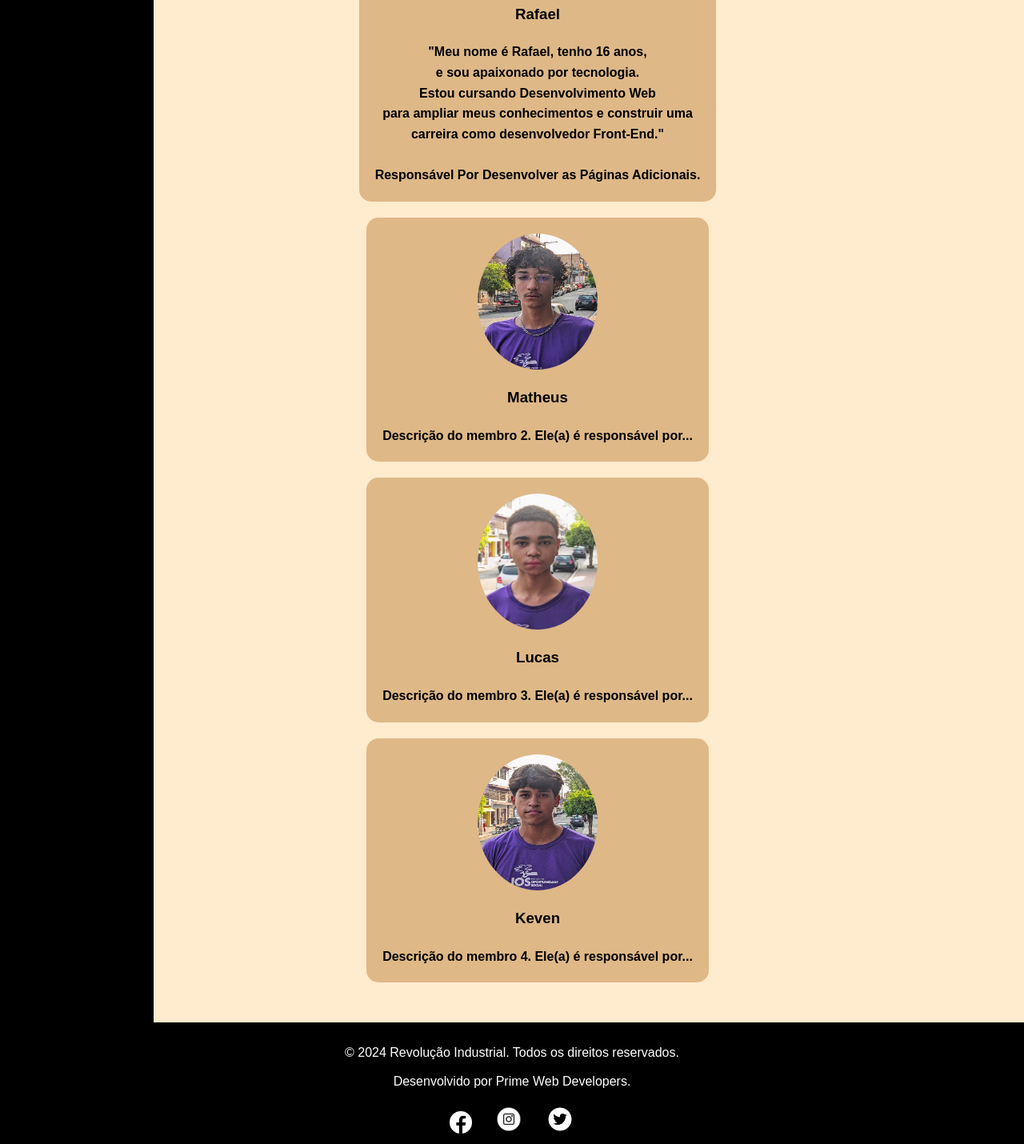
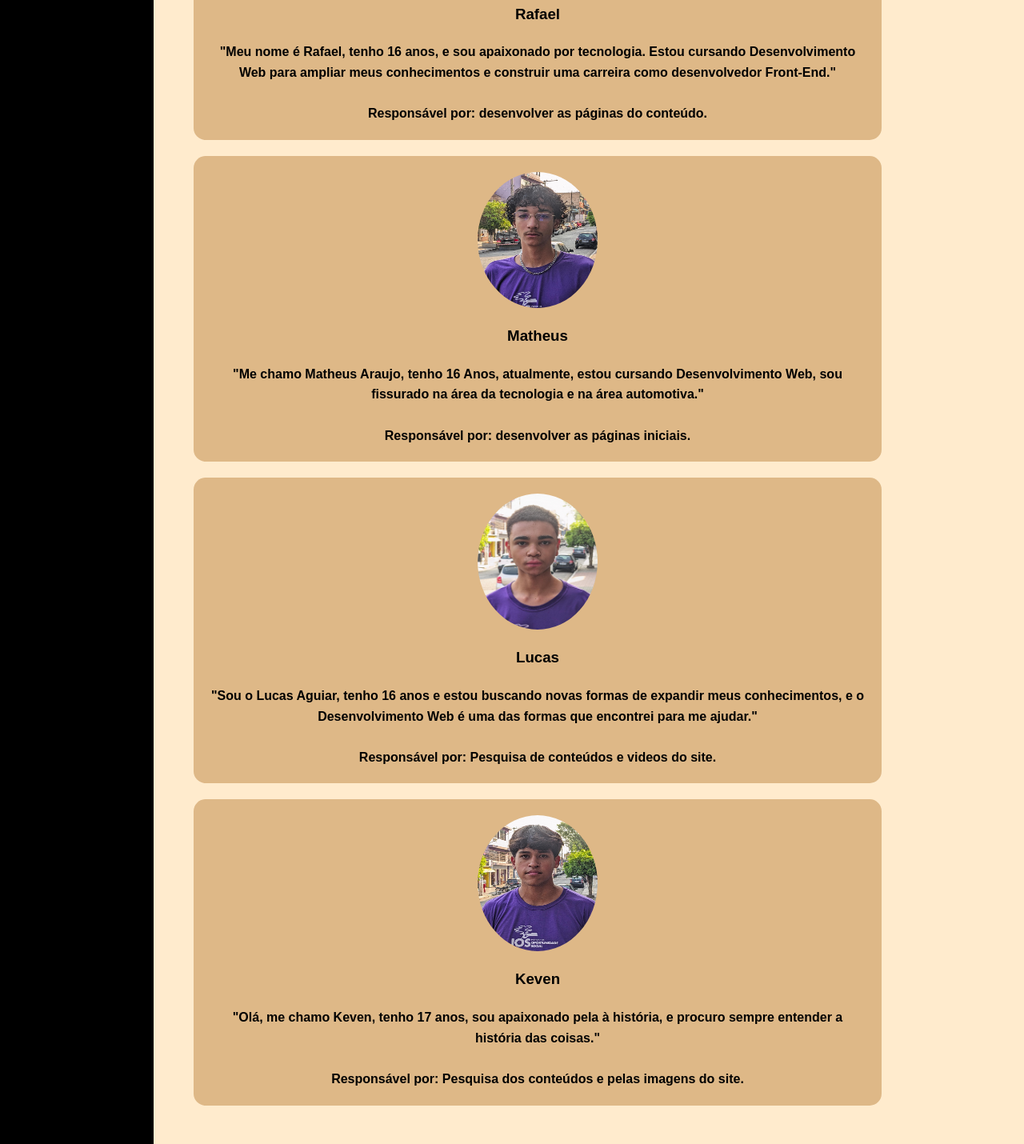
Before and after one commit to RafaelDev-0/Pre-TCC-ios, a plain HTML site: page Página 4/index.html in a window 1280 px wide. Shown: the part 495-1925 px from the top of the page at 80% size. Drawn offline with Linux system fonts and the light colour scheme.

Commit message:
Adição de página

```diff
--- a/Página 4/index.html
+++ b/Página 4/index.html
@@ -19,6 +19,7 @@
         <h5><a href="../Página 2/index.html">2ª FASE »</a></h5>
         <h5><a href="../Página 3/index.html">3ª FASE »</a></h5>
         <h5>SOBRE NÓS »</h5>
+        <h5>ACESSE NOSSO SITE PELO QR CODE »</h5>
         </nav>
     </aside>
         <div class="texto">
@@ -31,22 +32,25 @@
                 <div class="member">
                     <img src="Rafael.jpeg" alt="Rafael">
                     <h3>Rafael</h3>
-                    <p class="mar">"Meu nome é Rafael, tenho 16 anos, <br> e sou apaixonado por tecnologia. <br> Estou cursando Desenvolvimento Web <br>para ampliar meus  conhecimentos e construir uma <br> carreira como   desenvolvedor Front-End." <br> <br>Responsável Por Desenvolver as Páginas Adicionais.</p>
+                    <p class="mar">"Meu nome é Rafael, tenho 16 anos,  e sou apaixonado por tecnologia.  Estou cursando Desenvolvimento Web para ampliar meus  conhecimentos e construir uma carreira como   desenvolvedor Front-End." <br> <br>Responsável por: desenvolver as páginas do conteúdo.</p>
+
                 </div>
                 <div class="member">
-                    <img src="Mathues.jpeg" alt="Matheus">
+                    <img src="Matheus.jpeg" alt="Matheus">
                     <h3>Matheus</h3>
-                    <p class="mar">Descrição do membro 2. Ele(a) é responsável por...</p>
+                    <p class="mar">"Me chamo Matheus Araujo, tenho 16 Anos,  atualmente, estou cursando Desenvolvimento Web, sou fissurado na área da tecnologia e na área automotiva." <br> <br>Responsável por: desenvolver as páginas iniciais. </p>
+
                 </div>
                 <div class="member">
                     <img src="Lucas.jpeg" alt="Lucas">
                     <h3>Lucas</h3>
-                    <p class="mar">Descrição do membro 3. Ele(a) é responsável por...</p>
+                    <p class="mar">"Sou o Lucas Aguiar, tenho 16 anos e estou buscando novas formas de expandir meus conhecimentos, e o Desenvolvimento Web é uma das formas que encontrei para me ajudar." <br> <br>Responsável por: Pesquisa de conteúdos e videos do site.</p>
                 </div>
                 <div class="member">
                     <img src="Keven.jpeg" alt="Keven">
                     <h3>Keven</h3>
-                    <p class="mar">Descrição do membro 4. Ele(a) é responsável por...</p>
+                    <p class="mar">"Olá, me chamo Keven, tenho 17 anos, sou apaixonado pela à história, e procuro sempre entender a história das coisas." <br> <br>
+                     Responsável por: Pesquisa dos conteúdos e pelas imagens do site.</p>
                 </div>
             </div>
         </div>
--- a/Página 4/style.css
+++ b/Página 4/style.css
@@ -175,4 +175,5 @@ a{
     text-align: center;
     color: black;
     padding: 20px;
+    margin: 0 auto;
 }
--- /dev/null
+++ b/QRCODE/style.css
@@ -0,0 +1,16 @@
+body{
+    background-color: blanchedalmond;
+}
+h1{
+    text-align: center;
+    color: black;
+    font-family: Arial, Helvetica, sans-serif;
+}
+.imagem{
+    display: flex;
+    justify-content: center;
+}
+.imagem img{
+    width: 600px;
+    border-radius: 20px;
+}
```
Also changed, not shown: QRCODE/index.html (added, +22 -0 lines), Página 4/Matheus.jpeg (renamed from Página 4/Mathues.jpeg), QRCODE/qr-code.png (added).
